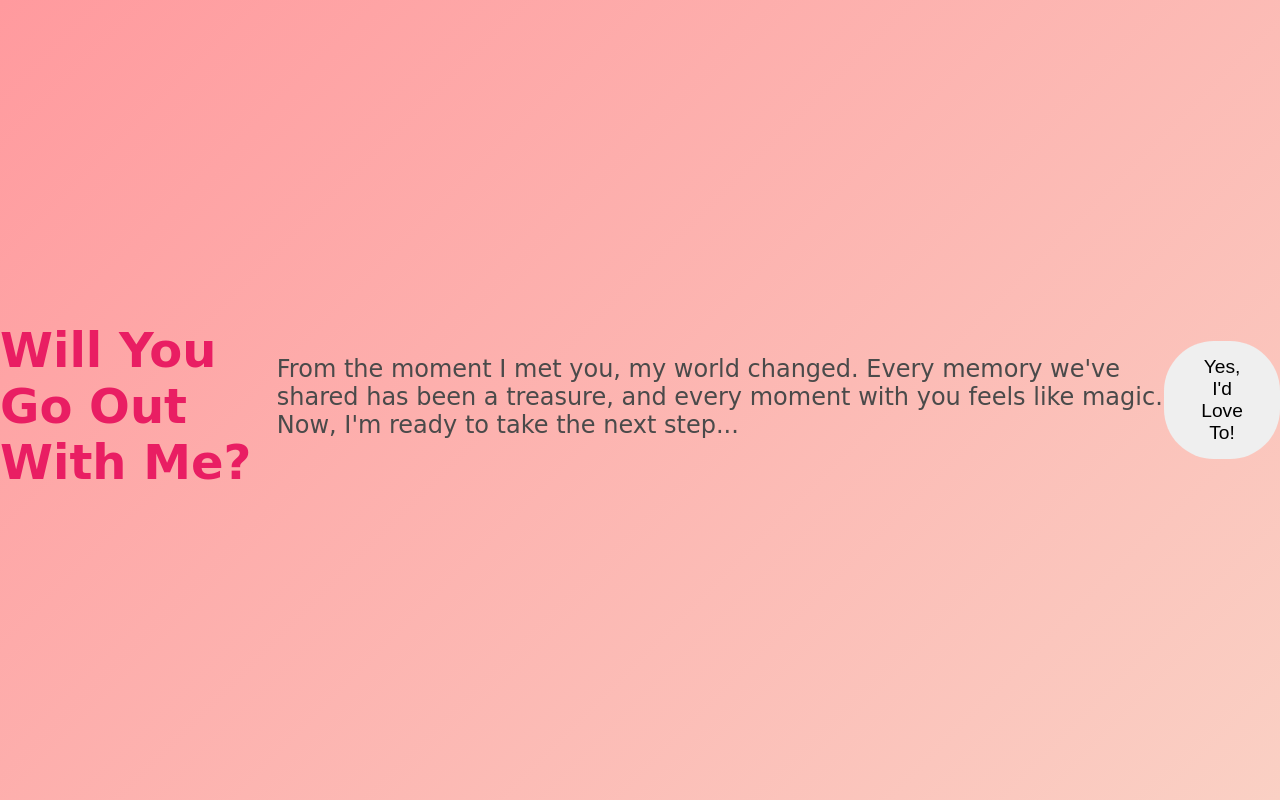
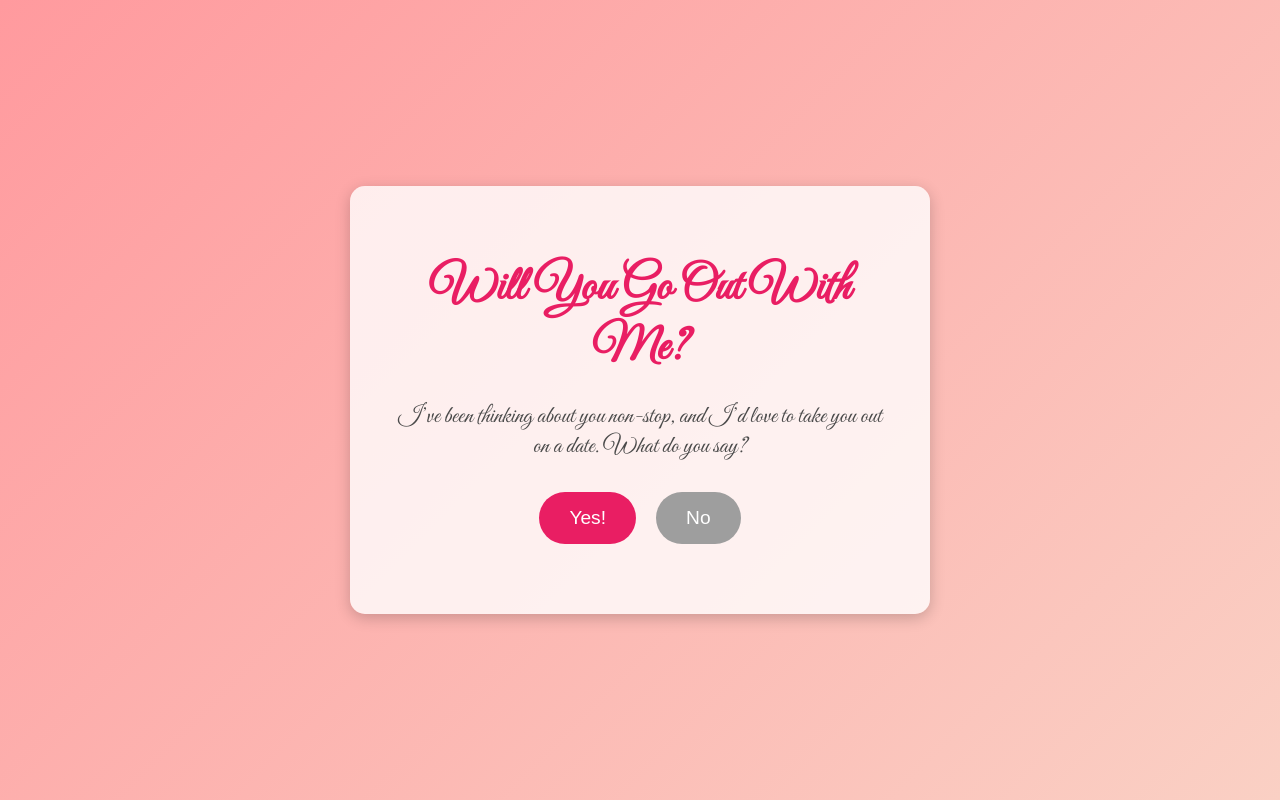
Before and after one commit to cy-infamous/website-to-ask-her-out-, a plain HTML site: page index.html in a window 1280 px wide. Drawn offline with Linux system fonts and the light colour scheme.

Commit message:
index.html

```diff
--- a/index.html
+++ b/index.html
@@ -3,31 +3,117 @@
 <head>
   <meta charset="UTF-8">
   <meta name="viewport" content="width=device-width, initial-scale=1.0">
-  <title>Romantic Invitation</title>
-  <link rel="stylesheet" href="styles.css">
+  <title>Will You Go Out With Me?</title>
+  <link href="https://fonts.googleapis.com/css2?family=Great+Vibes&display=swap" rel="stylesheet">
+  <style>
+    body {
+      margin: 0;
+      font-family: 'Great Vibes', cursive;
+      background: linear-gradient(135deg, #ff9a9e 0%, #fad0c4 100%);
+      height: 100vh;
+      display: flex;
+      justify-content: center;
+      align-items: center;
+      color: #4a4a4a;
+    }
+
+    .romantic-container {
+      text-align: center;
+      background: rgba(255, 255, 255, 0.8);
+      padding: 40px;
+      border-radius: 15px;
+      box-shadow: 0 4px 15px rgba(0, 0, 0, 0.2);
+      max-width: 500px;
+      width: 100%;
+    }
+
+    h1 {
+      font-size: 3rem;
+      margin-bottom: 20px;
+      color: #e91e63;
+    }
+
+    p {
+      font-size: 1.5rem;
+      margin-bottom: 30px;
+    }
+
+    .buttons {
+      display: flex;
+      justify-content: center;
+      gap: 20px;
+    }
+
+    button {
+      padding: 15px 30px;
+      font-size: 1.2rem;
+      border: none;
+      border-radius: 50px;
+      cursor: pointer;
+      transition: all 0.3s ease;
+    }
+
+    .yes-button {
+      background: #e91e63;
+      color: white;
+    }
+
+    .yes-button:hover {
+      background: #c2185b;
+      transform: scale(1.1);
+    }
+
+    .no-button {
+      background: #9e9e9e;
+      color: white;
+    }
+
+    .no-button:hover {
+      background: #757575;
+    }
+
+    .response {
+      margin-top: 20px;
+      font-size: 2rem;
+      color: #e91e63;
+      animation: fadeIn 1s ease-in-out;
+    }
+
+    @keyframes fadeIn {
+      from {
+        opacity: 0;
+      }
+      to {
+        opacity: 1;
+      }
+    }
+  </style>
 </head>
 <body>
-  <!-- Header -->
-  <header>
+  <div class="romantic-container">
     <h1>Will You Go Out With Me?</h1>
-  </header>
+    <p>I’ve been thinking about you non-stop, and I’d love to take you out on a date. What do you say?</p>
+    <div class="buttons">
+      <button class="yes-button" onclick="handleYesClick()">Yes!</button>
+      <button class="no-button" onmouseover="handleNoHover()">No</button>
+    </div>
+    <p id="response" class="response"></p>
+  </div>
 
-  <!-- Love Message -->
-  <section>
-    <p>
-      From the moment I met you, my world changed. Every memory we've shared
-      has been a treasure, and every moment with you feels like magic. Now,
-      I'm ready to take the next step...
-    </p>
-  </section>
+  <script>
+    function handleYesClick() {
+      const response = document.getElementById('response');
+      response.textContent = "Yay! You've made me the happiest person alive! ❤️";
+    }
 
-  <!-- Button -->
-  <button id="askOutButton">Yes, I'd Love To!</button>
-
-  <!-- Confetti Animation -->
-  <div id="confettiContainer" class="confetti"></div>
-
-  <!-- JavaScript -->
-  <script src="script.js"></script>
+    function handleNoHover() {
+      const noButton = document.querySelector('.no-button');
+      const x = Math.random() * (window.innerWidth - noButton.offsetWidth);
+      const y = Math.random() * (window.innerHeight - noButton.offsetHeight);
+      noButton.style.position = 'absolute';
+      noButton.style.left = `${x}px`;
+      noButton.style.top = `${y}px`;
+    }
+  </script>
 </body>
 </html>
```
